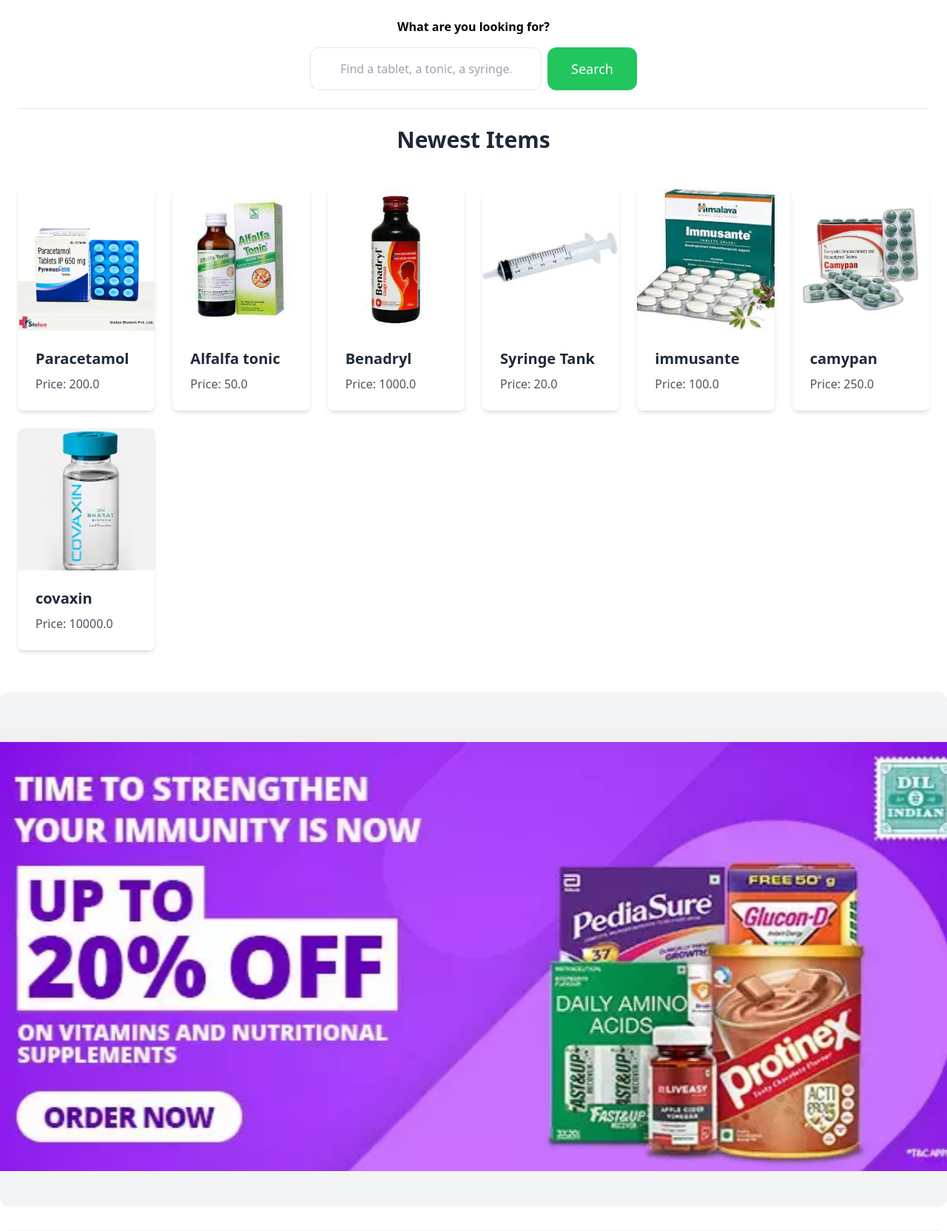
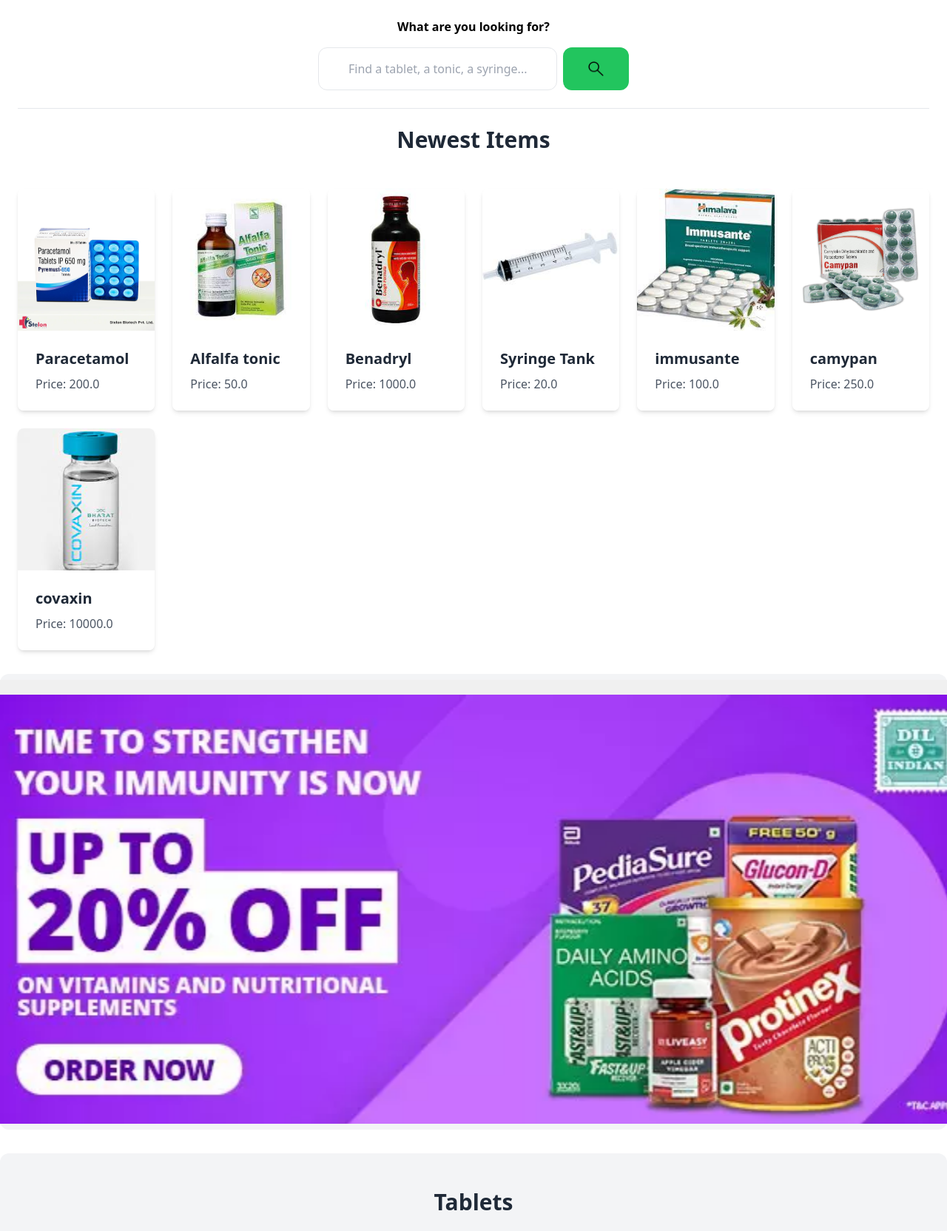
Before and after one commit to Kavin2610/Online-Pharmacy, a Django app: page / in a window 1280 px wide; the page is wider, and only the part inside the window is pictured. Shown: the part 107-1771 px from the top of that part at 74% size. Run offline with Django 4.2, Linux system fonts and the light colour scheme; data comes from the database, SQL or seed files in the repository; some libraries are stand-ins or nearby versions.

Commit message:
changed the search icon

```diff
--- a/core/templates/core/index.html
+++ b/core/templates/core/index.html
@@ -125,13 +125,15 @@
 
 
 <div class="pb-19 grid grid-cols-40 gap-4 bg-grey-100">
+
     <div class="col-span-40 flex justify-center items-center"> <!-- Adjust col-span and add flex properties -->
+
         <p style="width: auto;"><strong>What are you looking for?</strong></p>
     </div>
     <div class="col-span-40 flex justify-center items-center"> <!-- Adjust col-span and add flex properties -->
         <form method="get" action="{% url 'item:items' %}" class="flex">
             <input name="query" class="w-full py-4 px-10 border rounded-xl" type="text" value="{{ query }}" placeholder="Find a tablet, a tonic, a syringe...">
-            <button class="ml-2 py-2 px-8 text-lg bg-green-500 text-white rounded-xl hover:bg-green-700">Search</button>
+            <button class="ml-2 py-2 px-8 text-lg bg-green-500 text-white rounded-xl hover:bg-green-700"><img src="media/search.png" width="35" height="20" /></button>
         </form>
     </div>
 </div>
@@ -168,11 +170,11 @@
 <!--newest item ends-->
 
 <!-- slider for advertisement-->
-<div class="mt-8 px-6 py-12 bg-gray-100 rounded-xl">
+<div class="mt-2 px-2 py-2 bg-gray-100 rounded-xl">
 <div class="slider-container">
     <div class="slider">
         <div class="card"><img src='media/advertisement_1.webp' alt="himalaya-advertisement"/></div>
-        <div class="card"><img src="media/advertisement_2.webp"/></div>
+        <div class="card"><img src="media/advertisement_2.webp" alt="Baby Accesories"/></div>
         <div class="card"><img src="media/advertisement_3.webp"></div>
     </div>
 </div>
```
Also changed, not shown: media/247.jpg (added), media/search.png (added).
